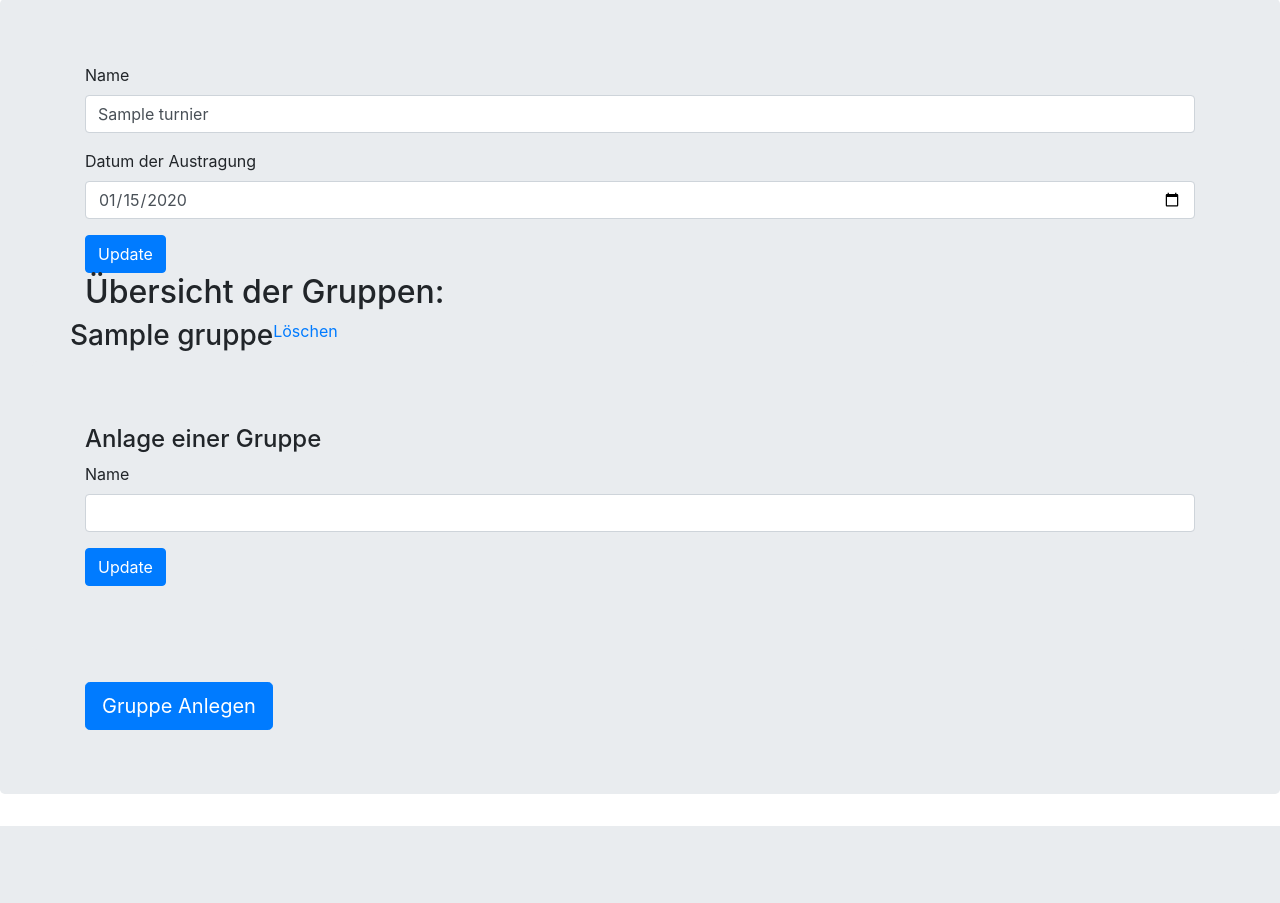
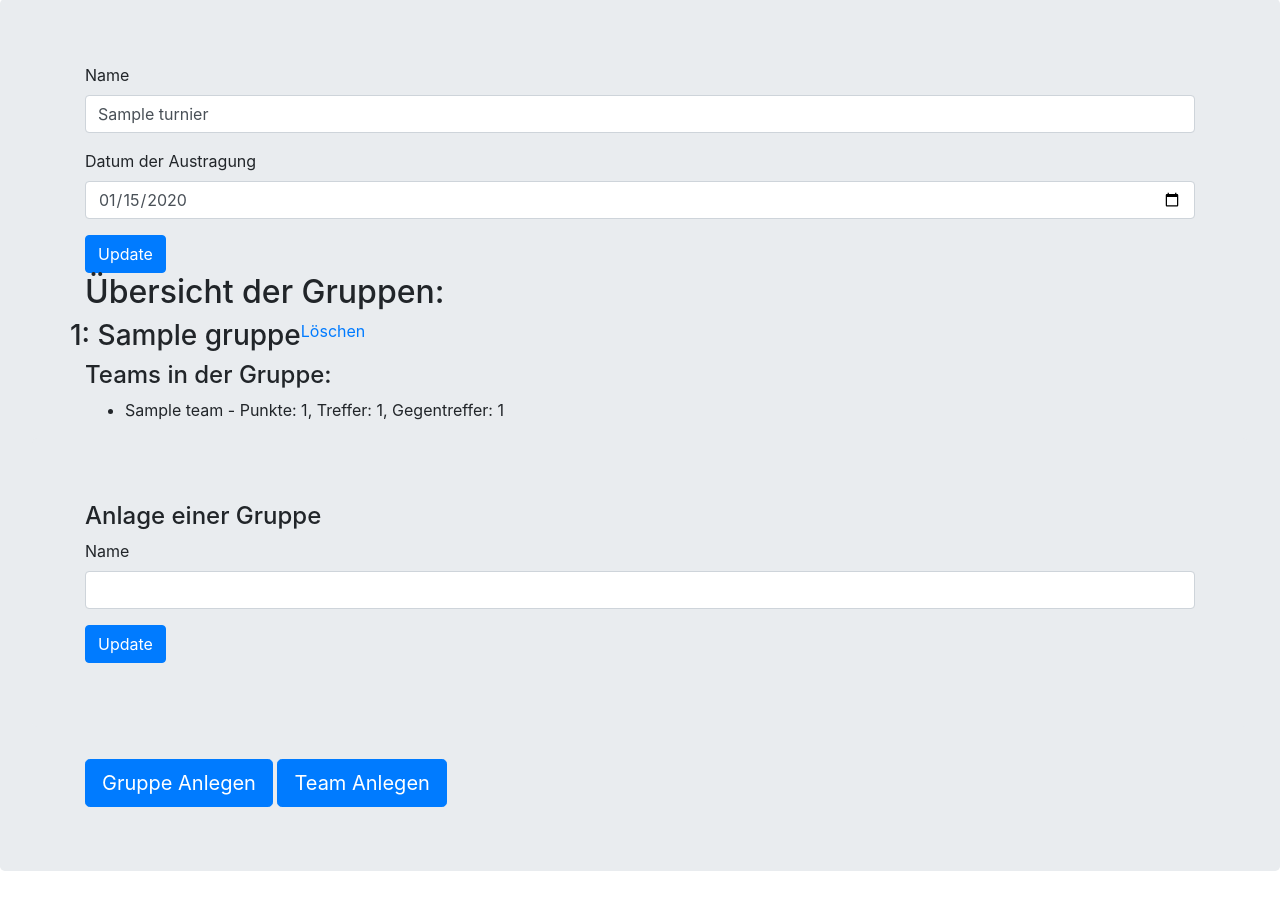
Before and after one commit to n-bross/JUFO-Web, a Flask app: page /turnier/gruppe_erstellen/1 in a window 1280 px wide. Shown: the part 73-976 px from the top of the page. Before the commit the page ends 899 px from the top, so only its background shows below. Run offline with Flask 3, Linux system fonts and the light colour scheme; tables that the repository leaves empty hold one stand-in row (values such as "Sample post"); some libraries are stand-ins or nearby versions.

Commit message:
Teams können nun erstellt und gelöscht werden + Abfrage, ob Teams zu einer Gruppe bestehen bei Löschung ergänzt

```diff
--- a/turnierseite/turnier/routes.py
+++ b/turnierseite/turnier/routes.py
@@ -1,4 +1,4 @@
-from flask import render_template, request, Blueprint, url_for, redirect
+from flask import render_template, request, Blueprint, url_for, redirect, flash
 from flask_login import current_user
 
 from flask_sqlalchemy import query
@@ -14,10 +14,17 @@ from turnierseite.app import db
 turnier = Blueprint('turnier', __name__, template_folder='templates')
 
 def lade_turnier_daten(turnier_id):
-        turnier = Turnier.query.filter(Turnier.id == turnier_id).first()
-        turnier_form = TurnierForm(obj=turnier)
-        gruppen = Gruppe.query.filter(Gruppe.turnierId == turnier_id)
-        return turnier, turnier_form, gruppen
+    turnier = Turnier.query.filter(Turnier.id == turnier_id).first()
+    turnier_form = TurnierForm(obj=turnier)
+    gruppen = Gruppe.query.filter(Gruppe.turnierId == turnier_id).all()
+
+    # Create a dictionary to hold teams for each group, ordered by punkte
+    gruppen_teams = {}
+    for gruppe in gruppen:
+        teams = Team.query.filter(Team.gruppeId == gruppe.id).order_by(Team.punkte.desc()).all()
+        gruppen_teams[gruppe.id] = teams
+
+    return turnier, turnier_form, gruppen, gruppen_teams
 
 @turnier.route('/')
 def index():
@@ -42,7 +49,7 @@ def turnier_erstellen():
 
 @turnier.route('/turnier_details/<turnier_id>', methods=['GET', 'POST'])
 def turnier_details(turnier_id):
-    turnier, turnier_form, gruppen = lade_turnier_daten(turnier_id)
+    turnier, turnier_form, gruppen, gruppen_teams = lade_turnier_daten(turnier_id)
 
     if request.method == 'POST':
         # Retrieve the Turnier instance
@@ -59,27 +66,35 @@ def turnier_details(turnier_id):
             db.session.commit()
 
     # Load a new HTML template with the updated data
-    return render_template('turnier/turnier_details.html', turnier_form=turnier_form, turnier=turnier, gruppen=gruppen)
+    return render_template('turnier/turnier_details.html', turnier_form=turnier_form, turnier=turnier, gruppen=gruppen, gruppen_teams=gruppen_teams)
 
 @turnier.route('/gruppe_erstellen/<turnier_id>', methods=['GET', 'POST'])
 def gruppe_erstellen(turnier_id):
     gruppe_form = GruppeForm()
     if request.method == 'GET':
-        turnier, turnier_form, gruppen = lade_turnier_daten(turnier_id)
+        turnier, turnier_form, gruppen, gruppen_teams = lade_turnier_daten(turnier_id)
 
-        return render_template("gruppe/gruppe_erstellen.html", turnier=turnier, turnier_form=turnier_form, gruppe_form=gruppe_form, gruppen=gruppen)
+        return render_template("gruppe/gruppe_erstellen.html", turnier=turnier, turnier_form=turnier_form, gruppe_form=gruppe_form, gruppen=gruppen, gruppen_teams=gruppen_teams)
     elif request.method == 'POST':
         #insert des neuen Turnieres in die Datenbank
         gruppe = Gruppe(turnierId=turnier_id, name=gruppe_form.name.data)
         db.session.add(gruppe)
         db.session.commit()
 
-        turnier, turnier_form, gruppen = lade_turnier_daten(turnier_id)
+        turnier, turnier_form, gruppen, gruppen_teams = lade_turnier_daten(turnier_id)
         #laden eines neuen html
-        return render_template('turnier/turnier_details.html', turnier_form=turnier_form, turnier=turnier, gruppen=gruppen)
+        return render_template('turnier/turnier_details.html', turnier_form=turnier_form, turnier=turnier, gruppen=gruppen, gruppen_teams=gruppen_teams)
 
 @turnier.route('/gruppe_entfernen/<turnier_id>/<gruppe_id>')
 def gruppe_entfernen(turnier_id, gruppe_id):
+    teams = Team.query.filter(Team.gruppeId == gruppe_id).all()
+    if teams:
+        flash('es existieren noch Teams für die Gruppe')
+
+        turnier, turnier_form, gruppen, gruppen_teams = lade_turnier_daten(turnier_id)
+        # Render the updated template
+        return render_template('turnier/turnier_details.html', turnier_form=turnier_form, turnier=turnier, gruppen=gruppen, gruppen_teams=gruppen_teams)
+
     gruppe = Gruppe.query.get(gruppe_id)
     if gruppe:
         db.session.delete(gruppe)
@@ -87,7 +102,25 @@ def gruppe_entfernen(turnier_id, gruppe_id):
     else:
         print(f"Gruppe mit id {gruppe_id} nicht gefunden.")
 
-    turnier, turnier_form, gruppen = lade_turnier_daten(turnier_id)
+    turnier, turnier_form, gruppen, gruppen_teams = lade_turnier_daten(turnier_id)
 
     # Render the updated template
-    return render_template('turnier/turnier_details.html', turnier_form=turnier_form, turnier=turnier, gruppen=gruppen)
+    return render_template('turnier/turnier_details.html', turnier_form=turnier_form, turnier=turnier, gruppen=gruppen, gruppen_teams=gruppen_teams)
+
+
+@turnier.route('/team_erstellen/<turnier_id>', methods=['GET', 'POST'])
+def team_erstellen(turnier_id):
+    team_form = TeamForm()
+    if request.method == 'GET':
+        turnier, turnier_form, gruppen, gruppen_teams = lade_turnier_daten(turnier_id)
+
+        return render_template("team/team_erstellen.html", turnier=turnier, turnier_form=turnier_form, team_form=team_form, gruppen=gruppen, gruppen_teams=gruppen_teams)
+    elif request.method == 'POST':
+        #insert des neuen Turnieres in die Datenbank
+        team = Team(gruppeId=team_form.gruppe.data, name=team_form.name.data, punkte=0, treffer=0, gegentreffer=0)
+        db.session.add(team)
+        db.session.commit()
+
+        turnier, turnier_form, gruppen, gruppen_teams = lade_turnier_daten(turnier_id)
+        #laden eines neuen html
+        return render_template('turnier/turnier_details.html', turnier_form=turnier_form, turnier=turnier, gruppen=gruppen, gruppen_teams=gruppen_teams)
--- a/turnierseite/turnier/templates/turnier/turnier_details.html
+++ b/turnierseite/turnier/templates/turnier/turnier_details.html
@@ -2,23 +2,32 @@
 {% from 'bootstrap/form.html' import render_form %}
 {% block title %}Turnier Anlage{% endblock %}
 {% block content %}
-<!--Using Boostrap classes for styling here-->
+<!--Using Bootstrap classes for styling here-->
 <div class="jumbotron">
     <div class="container">
         {{ render_form(turnier_form) }}
     </div>
     <div class="container">
-		<h2>Übersicht der Gruppen:</h2>
+        <h2>Übersicht der Gruppen:</h2>
         {% for gruppe in gruppen %}
         <div class="row">
-            <h3>{{gruppe['name']}}</h3>
-            <a class="" href=" {{ url_for('turnier.gruppe_entfernen', turnier_id=turnier['id'], gruppe_id=gruppe['id']) }} ">Löschen</a>
+            <h3>{{ gruppe.id }}: {{ gruppe.name }}</h3>
+            <a class="" href="{{ url_for('turnier.gruppe_entfernen', turnier_id=turnier.id, gruppe_id=gruppe.id) }}">Löschen</a>
+            <div class="container">
+                <h4>Teams in der Gruppe:</h4>
+                <ul>
+                    {% for team in gruppen_teams[gruppe.id] %}
+                    <li>{{ team.name }} - Punkte: {{ team.punkte }}, Treffer: {{ team.treffer }}, Gegentreffer: {{ team.gegentreffer }}</li>
+                    {% endfor %}
+                </ul>
+            </div>
         </div>
         {% endfor %}
     </div>
     {% block turnier_anlage %}{% endblock %}
     <div class="container">
-        <a class="btn btn-primary btn-lg" href=" {{ url_for('turnier.gruppe_erstellen', turnier_id=turnier['id']) }} ">Gruppe Anlegen</a>
+        <a class="btn btn-primary btn-lg" href="{{ url_for('turnier.gruppe_erstellen', turnier_id=turnier.id) }}">Gruppe Anlegen</a>
+        <a class="btn btn-primary btn-lg" href="{{ url_for('turnier.team_erstellen', turnier_id=turnier.id) }}">Team Anlegen</a>
     </div>
 </div>
 {% endblock %}
--- a/turnierseite/turnier/turnierForm.py
+++ b/turnierseite/turnier/turnierForm.py
@@ -12,10 +12,8 @@ class GruppeForm(FlaskForm):
     submit = SubmitField(label="Update")
 
 class TeamForm(FlaskForm):
+    gruppe = StringField(label='Gruppe', validators=[DataRequired()])
     name = StringField(label='Name', validators=[DataRequired()])
-    punkte = IntegerField(label='Punkte')
-    treffer = IntegerField(label='Treffer')
-    gegentreffer = IntegerField(label='Gegentreffer')
     submit = SubmitField(label="Update")
 
 class SpieleForm(FlaskForm):
```
Also changed, not shown: turnierseite/turnier/templates/team/team_erstellen.html (added, +12 -0 lines).
